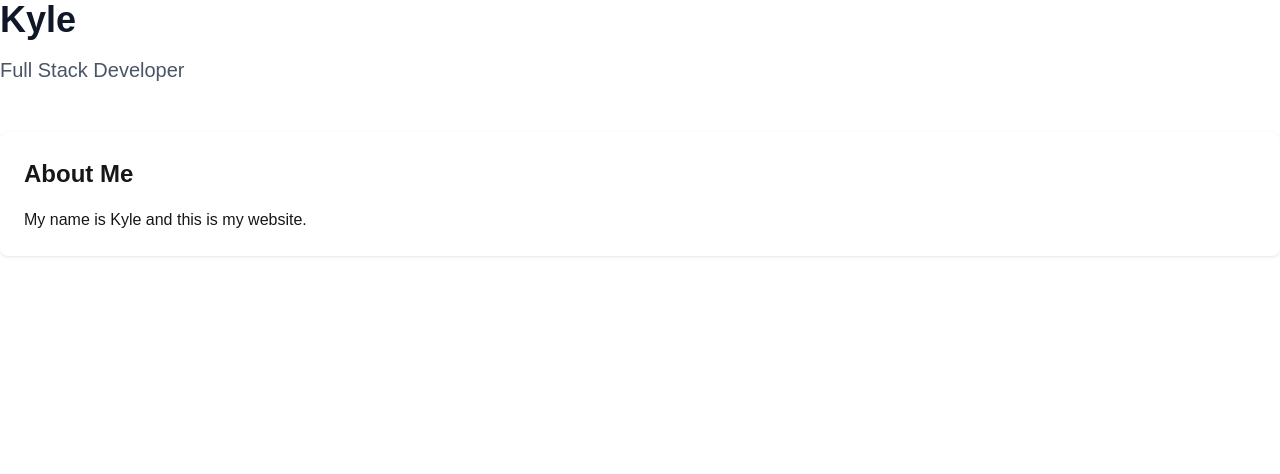
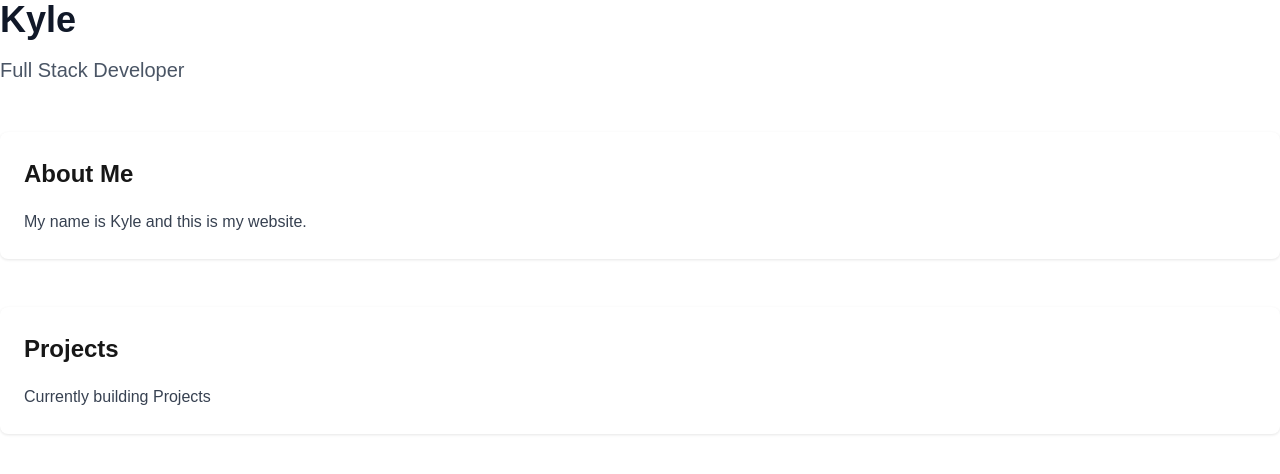
Before and after one commit to kyleyuen3/my-portfolio, a Next.js app: page / in a window 1280 px wide. Shown: the top 474 px of the page. Built offline with nearby package versions, Linux system fonts and the light colour scheme.

Commit message:
added a project section to home, added styling to text in css

```diff
--- a/app/page.module.css
+++ b/app/page.module.css
@@ -40,3 +40,10 @@
   font-weight: bold;
   margin-bottom: 1rem;
 }
+
+/* text */
+.text {
+  color: #374151;
+  line-height: 1.7;
+  margin-top: 0.5rem;
+}
--- a/app/page.tsx
+++ b/app/page.tsx
@@ -13,7 +13,13 @@ export default function Home() {
         {/* About Section */}
         <section className={styles.section}>
           <h2 className={styles.sectionTitle}>About Me</h2>
-          <p>My name is Kyle and this is my website.</p>
+          <p className={styles.text}>My name is Kyle and this is my website.</p>
+        </section>
+
+        {/* Project Section */}
+        <section className={styles.section}>
+          <h2 className={styles.sectionTitle}>Projects</h2>
+          <p className={styles.text}>Currently building Projects</p>
         </section>
 
 
```
